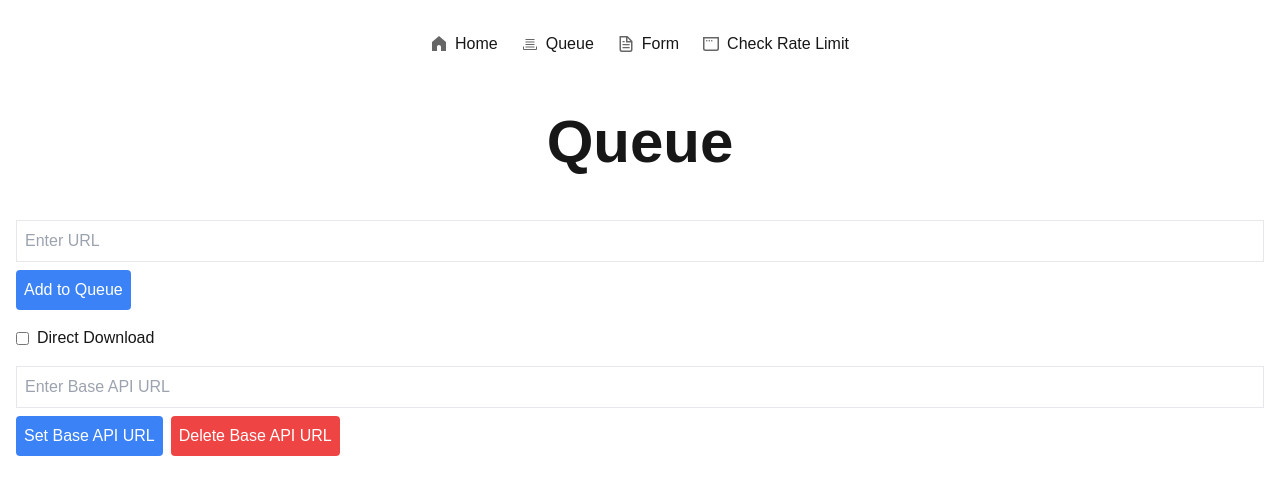
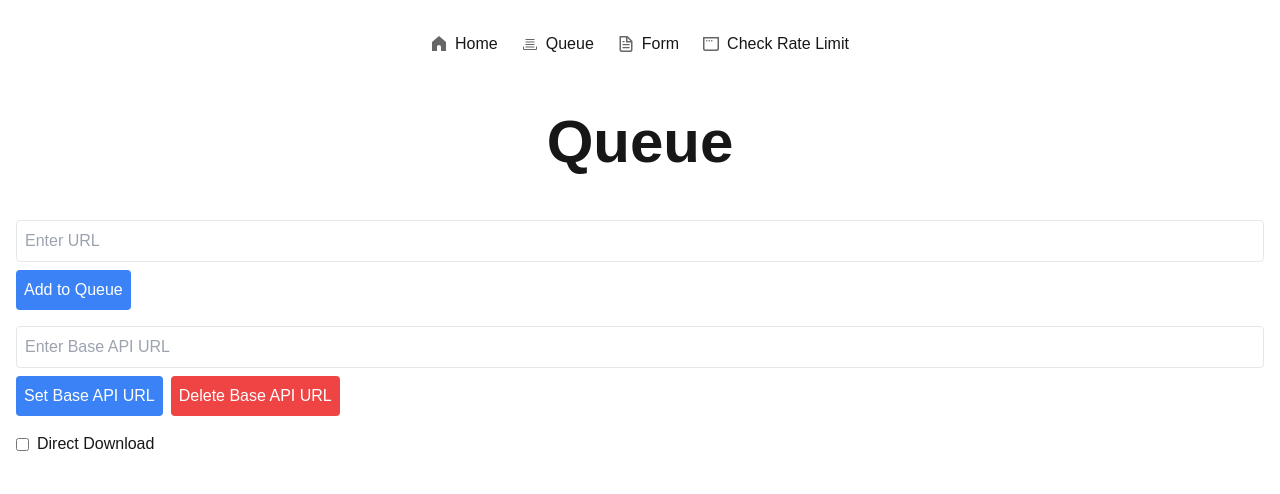
Before and after one commit to jackjona/dl, a Next.js app: page /queue in a window 1280 px wide. Shown: the top 494 px of the page. Built offline with nearby package versions, Linux system fonts and the light colour scheme.

Commit message:
improve query page styling

```diff
--- a/app/queue/page.js
+++ b/app/queue/page.js
@@ -111,50 +111,40 @@ export default function Queue() {
           value={url}
           onChange={(e) => setUrl(e.target.value)}
           placeholder="Enter URL"
-          className="border p-2 w-full mb-2"
+          className="border p-2 w-full mb-2 rounded dark:bg-slate-800"
           required
         />
         <button
           type="submit"
-          className="bg-blue-500 text-white p-2 rounded"
+          className="bg-blue-500 hover:bg-blue-600 transition-all text-white p-2 rounded"
         >
           Add to Queue
         </button>
       </form>
-      <div className="mb-4">
-        <label className="flex items-center">
-          <input
-            type="checkbox"
-            checked={direct}
-            onChange={(e) => setDirect(e.target.checked)}
-            className="mr-2"
-          />
-          Direct Download
-        </label>
-      </div>
       <div className="mb-4">
         <input
           type="text"
           value={apiInput}
           onChange={(e) => setApiInput(e.target.value)}
           placeholder="Enter Base API URL"
-          className="border p-2 w-full mb-2"
+          className="border p-2 w-full mb-2 rounded dark:bg-slate-800"
         />
         <button
           type="button"
           onClick={handleAPIUrlChange}
-          className="bg-blue-500 text-white p-2 rounded mr-2"
+          className="bg-blue-500 hover:bg-blue-600 transition-all text-white p-2 rounded mr-2"
         >
           Set Base API URL
         </button>
         <button
           type="button"
           onClick={handleAPIUrlDelete}
-          className="bg-red-500 text-white p-2 rounded"
+          className="bg-red-500 hover:bg-red-600 transition-all text-white p-2 rounded"
         >
           Delete Base API URL
         </button>
       </div>
+
       {successMessage && (
         <p className="text-green-500 mb-4">{successMessage}</p>
       )}
@@ -164,9 +154,21 @@ export default function Queue() {
       {error && (
         <p className="text-red-500 mb-4">{error}</p>
       )}
+       <div className="mb-4">
+        <label className="flex items-center">
+          <input
+            type="checkbox"
+            checked={direct}
+            onChange={(e) => setDirect(e.target.checked)}
+            className="mr-2"
+            required
+          />
+          Direct Download
+        </label>
+      </div>
       <ul className="list-disc pl-5">
         {queue.map((item, index) => (
-          <li key={index} className="flex justify-between items-center mb-2">
+          <li key={index} className="flex justify-between items-center mb-2 p-3 bg-slate-200 dark:bg-slate-800 border-2 dark:border-slate-700 rounded">
             <span>{item}</span>
             {direct && (
               <span className="bg-yellow-500 text-white p-1 rounded">Direct</span>
@@ -174,13 +176,13 @@ export default function Queue() {
             <div>
               <button
                 onClick={() => handleDownload(item)}
-                className="bg-green-500 text-white p-1 rounded mr-2"
+                className="bg-green-500 hover:bg-green-600 transition-all text-white p-2.5 rounded mr-2"
               >
                 Download
               </button>
               <button
                 onClick={() => handleRemove(item)}
-                className="bg-red-500 text-white p-1 rounded"
+                className="bg-red-500 hover:bg-red-600 transition-all text-white p-2.5 rounded"
               >
                 Remove
               </button>
```
